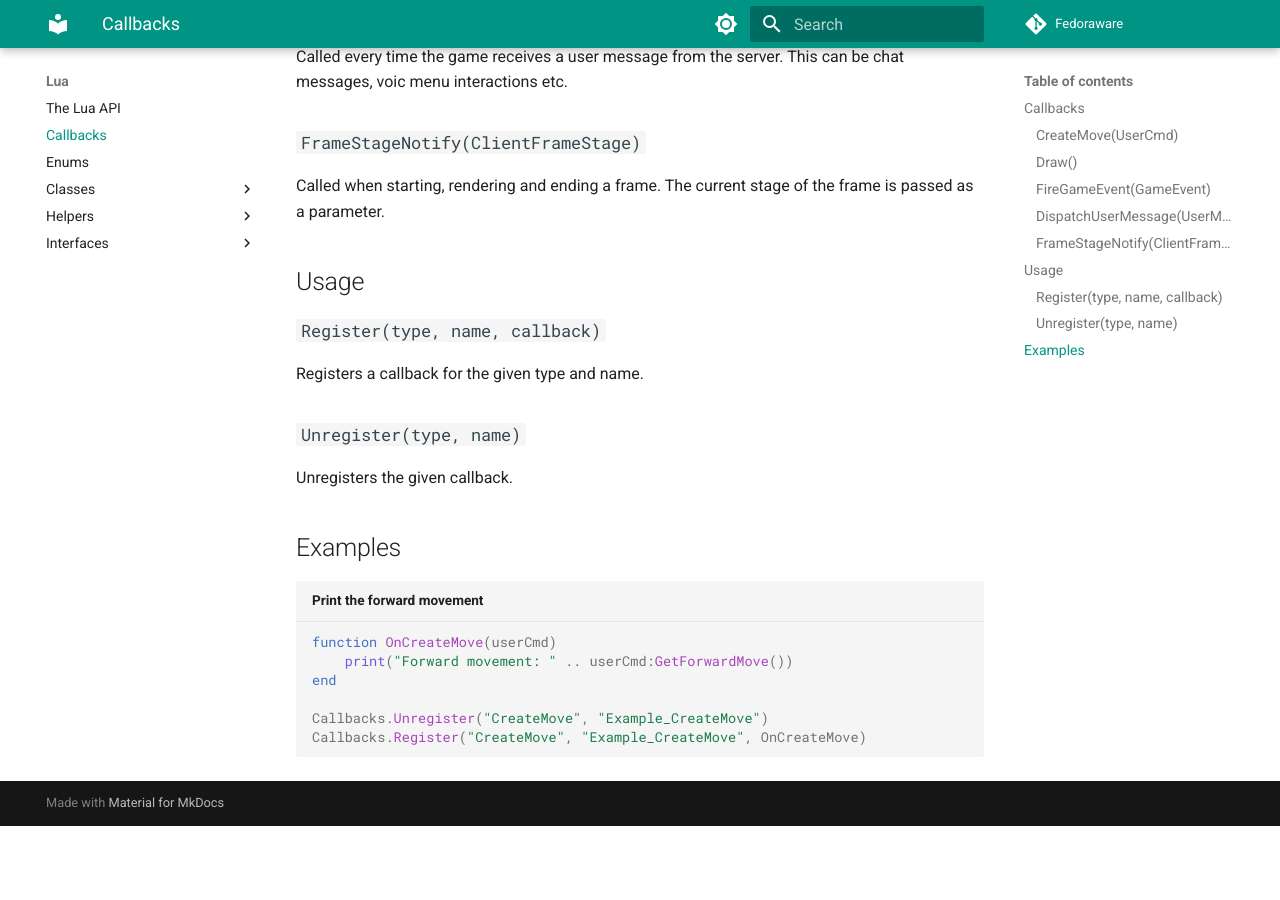
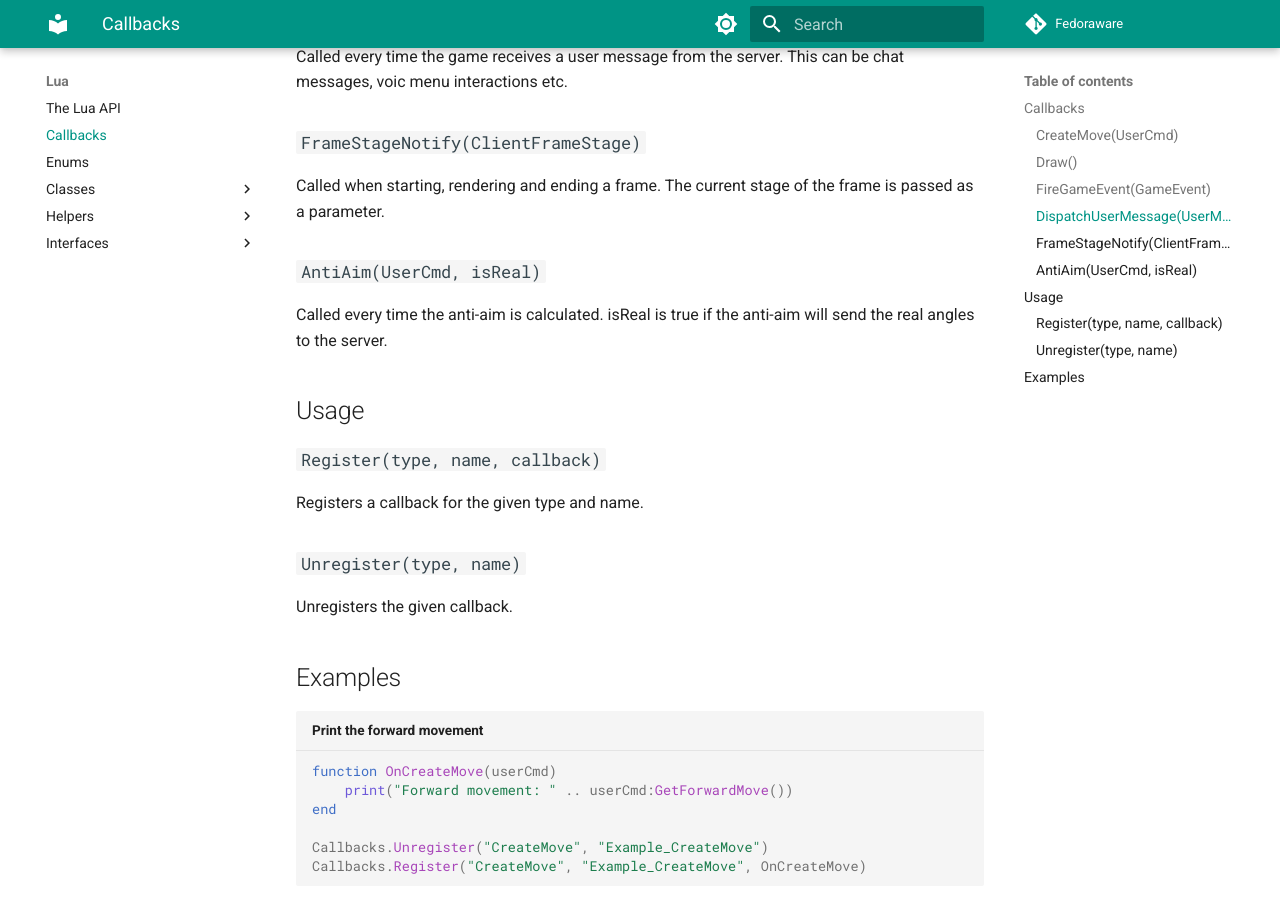
Before and after one commit to imgladnotu/Docs-Edit, an MkDocs documentation site: the page built from docs/Lua/callbacks.md, in a window 1280 px wide and 900 px high, scrolled down 734 px. Built offline with MkDocs 1.6.1 and Material for MkDocs 9.7.7, drawn with Linux system fonts in a browser that asks for light colours; comment, search, counter and statistics services are not loaded; before the commit the page ends 1560 px from its top, so only the background shows below that.

Commit message:
Updated Lua docs

```diff
--- a/docs/Lua/callbacks.md
+++ b/docs/Lua/callbacks.md
@@ -28,6 +28,10 @@ This can be chat messages, voic menu interactions etc.
 
 Called when starting, rendering and ending a frame. The current stage of the frame is passed as a parameter.
 
+### `AntiAim(UserCmd, isReal)`
+
+Called every time the anti-aim is calculated. isReal is true if the anti-aim will send the real angles to the server.
+
 ## Usage
 
 ### `Register(type, name, callback)`
```
Also changed, not shown: docs/Lua/Interfaces/client.md (added, +15 -0 lines).
